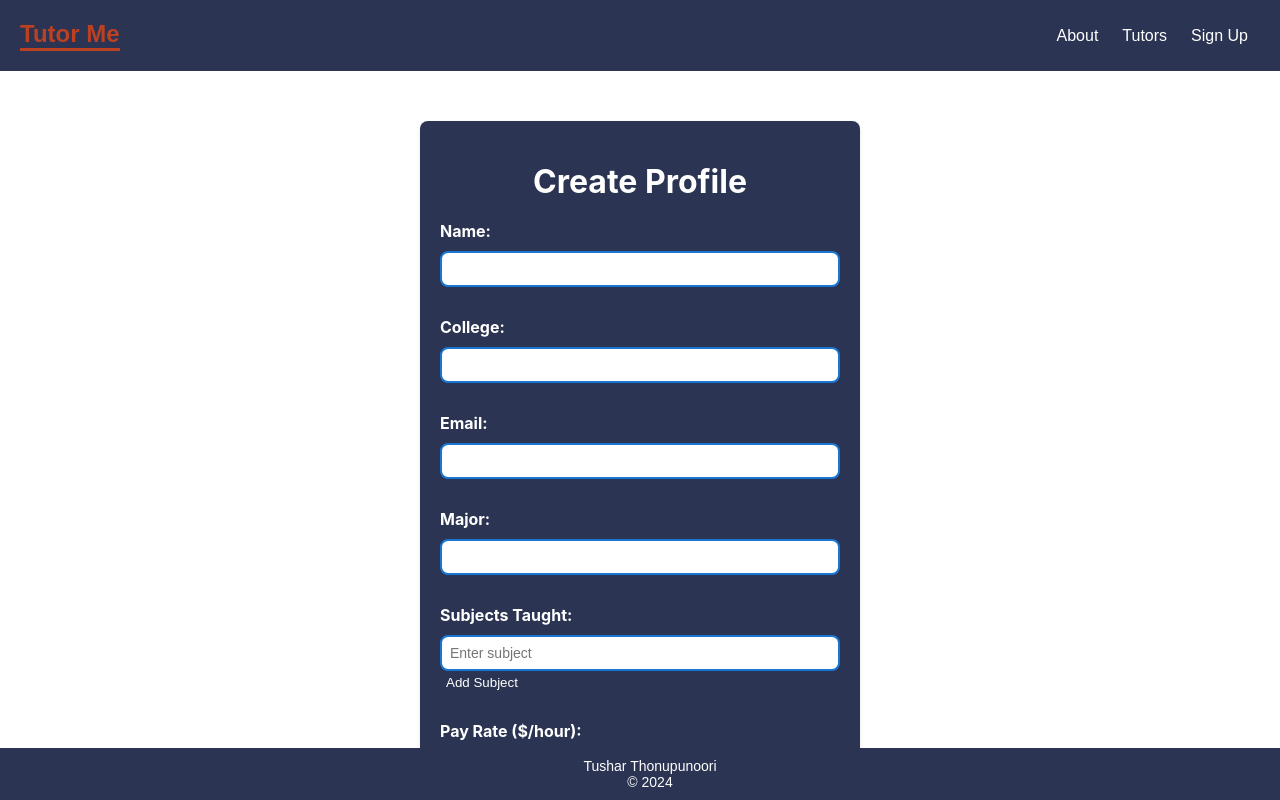
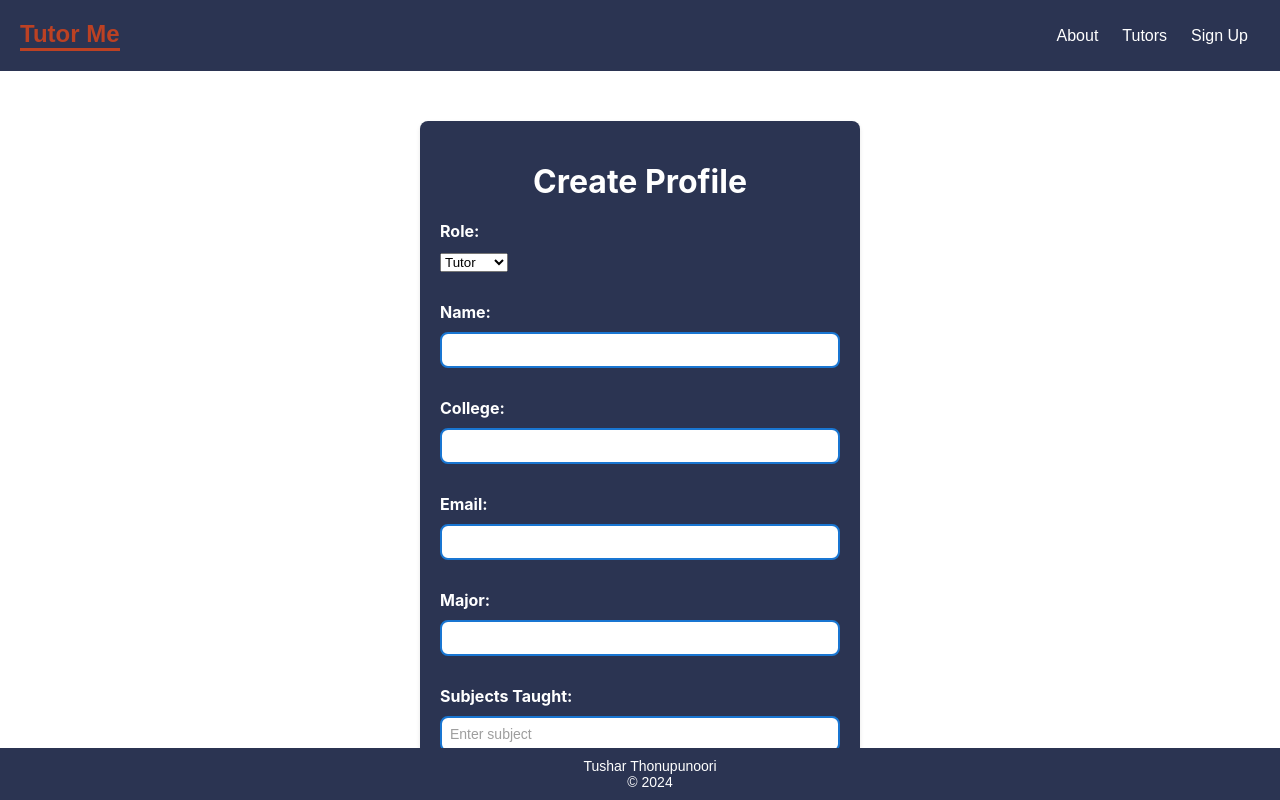
Before and after one commit to tushart29/TutorMe, a React (Create React App) app: page /profile in a window 1280 px wide. Shown: the top 800 px of the page. Built offline with nearby package versions, Linux system fonts and the light colour scheme.

Commit message:
able to edit subjects taught

```diff
--- a/src/CSS/Settings.css
+++ b/src/CSS/Settings.css
@@ -1,76 +1,124 @@
-.dashboard-container {
-    width: 300px;
-    /* Adjust the width as needed */
-    margin: 0 auto;
-    padding: 20px;
-    background-color: black;
-    border: 1px solid #ddd;
-    border-radius: 8px;
-    color: orange;
-    /* Set text color to black */
+:root {
+    --primary: #bc4123;
+    --secondary: #2b3452;
 }
 
-/* Rest of your CSS remains the same */
-
+.dashboard-container {
+    max-width: 400px;
+    margin: 50px auto;
+    padding: 20px;
+    border-radius: 8px;
+    background-color: #2b3452;
+    box-shadow: 0px 2px 4px rgba(0, 0, 0, 0.1);
+    margin-bottom: 50px;
+}
 
 .greeting {
+    text-align: center;
     margin-bottom: 20px;
+    color: #fff;
 }
 
-.profile-section,
-.messaging-section {
-    margin-bottom: 40px;
+.profile-section {
+    margin-bottom: 30px;
 }
 
-.profile-section h2,
-.messaging-section h2 {
-    margin-bottom: 10px;
+.profile-section h2 {
+    text-align: center;
+    margin-bottom: 20px;
+    color: #fff;
 }
 
 .form-group {
-    margin-bottom: 20px;
-    color: black;
+    margin-bottom: 30px;
 }
 
-label {
+.form-group label {
     display: block;
-    margin-bottom: 5px;
-    color: black;
+    margin-bottom: 10px;
+    font-weight: bold;
+    color: #fff;
 }
 
-input[type="text"],
-input[type="email"],
-input[type="number"] {
+.form-group input[type="text"],
+.form-group input[type="email"],
+.form-group input[type="number"] {
     width: 100%;
-    padding: 8px;
+    padding: 12px;
+    border: 2px solid #1976d2;
+    border-radius: 8px;
+    box-sizing: border-box;
     font-size: 16px;
-    border: 1px solid #ccc;
-    border-radius: 4px;
-    color: #000;
-    /* Set text color to black */
+    outline: none;
+    color: black;
+    background-color: white;
 }
 
-button[type="submit"] {
-    padding: 10px 20px;
-    font-size: 16px;
-    background-color: #007bff;
+.form-group input:focus {
+    border-color: #bc4123;
+}
+
+.form-group input::placeholder {
+    color: #9e9e9e;
+}
+
+.form-group .subjects-list {
+    margin-top: 10px;
+}
+
+.form-group .subjects-list div {
+    display: flex;
+    align-items: center;
+    justify-content: space-between;
+}
+
+.form-group .subjects-list button {
+    background-color: transparent;
+    color: #fff;
+    border: none;
+    cursor: pointer;
+}
+
+.form-group .subjects-list button:hover {
+    color: #bc4123;
+}
+
+.submit-button {
+    width: 100%;
+    background-color: #bc4123;
     color: #fff;
     border: none;
     border-radius: 4px;
+    padding: 12px;
     cursor: pointer;
 }
 
-button[type="submit"]:hover {
-    background-color: #0056b3;
+.submit-button:hover {
+    background-color: #a5341e;
 }
 
-ul {
-    list-style-type: none;
-    padding: 0;
+.form-group button[type="button"] {
+    background-color: transparent;
+    color: #fff;
+    border: none;
+    cursor: pointer;
 }
 
-ul li {
-    margin-bottom: 5px;
-    color: #000;
-    /* Set text color to black */
+.form-group button[type="button"]:hover {
+    color: #bc4123;
 }
+
+.link-text {
+    text-align: right;
+    margin-top: 10px;
+}
+
+.link-text a {
+    color: #1976d2;
+    text-decoration: none;
+}
+
+.link-text a:hover {
+    text-decoration: underline;
+    color: #bc4123;
+}
--- a/src/Pages/Profile.js
+++ b/src/Pages/Profile.js
@@ -49,6 +49,8 @@ export default function Profile({ userId }) {
     const [subjectsTaught, setSubjectsTaught] = useState([]);
     const [subjectInput, setSubjectInput] = useState('');
     const [error, setError] = useState('');
+    const [role, setRole] = useState('Tutor'); // Default role is Tutor
+
 
     const addSubjectTaught = () => {
         if (subjectInput.trim() !== '') {
@@ -74,6 +76,8 @@ export default function Profile({ userId }) {
         const email = formData.get('email');
         const major = formData.get('major');
         const payRate = parseFloat(formData.get('payRate'));
+        const Type = role;
+
 
         const subjectsTaughtJSON = JSON.stringify(globalSubjectsTaught);
 
@@ -84,6 +88,7 @@ export default function Profile({ userId }) {
             email,
             major,
             payRate,
+            Type,
             subjectsTaught: subjectsTaughtJSON,
             authID: decryptedUserId
         };
@@ -115,6 +120,13 @@ export default function Profile({ userId }) {
         <div className="profile-container">
             <h1 className="profile-heading">Create Profile</h1>
             <form className="profile-form" onSubmit={handleSubmit}>
+                <div className="form-group">
+                    <label>Role:</label>
+                    <select value={role} onChange={(e) => setRole(e.target.value)}>
+                        <option value="Tutor">Tutor</option>
+                        <option value="Student">Student</option>
+                    </select>
+                </div>
                 <div className="form-group">
                     <label>Name:</label>
                     <input type="text" name="name" />
--- a/src/Pages/Settings.js
+++ b/src/Pages/Settings.js
@@ -5,8 +5,25 @@ import { useNavigate } from 'react-router-dom';
 import '../CSS/Settings.css'
 import CryptoJS from 'crypto-js';
 
+let globalSubjectsTaught = [];
+
+const addSubjectTaughtGlobal = (subject) => {
+    if (subject.trim() !== '') {
+        globalSubjectsTaught.push(subject.trim());
+    }
+};
+
+const removeSubjectTaughtGlobal = (subject) => {
+    const index = globalSubjectsTaught.indexOf(subject);
+    if (index !== -1) {
+        globalSubjectsTaught.splice(index, 1);
+    }
+};
+
 export default function Settings({ userId }) {
     const navigate = useNavigate();
+
+
 
     const decrypt = (encryptedData, key) => {
         try {
@@ -24,7 +41,9 @@ export default function Settings({ userId }) {
     const [email, setEmail] = useState('john.doe@example.com');
     const [major, setMajor] = useState('Computer Science');
     const [payRate, setPayRate] = useState(0);
+    const [subjectInput, setSubjectInput] = useState('');
     const [subjectsTaught, setSubjectsTaught] = useState([]);
+
     let decryptedUserId = ""
 
     // let subjectsTaught = []
@@ -70,7 +89,20 @@ export default function Settings({ userId }) {
             console.error('Error fetching tutors:', error.message);
         }
     }
+    const addSubjectTaught = () => {
+        if (subjectInput.trim() !== '') {
+            setSubjectsTaught([...subjectsTaught, subjectInput.trim()]);
+            addSubjectTaughtGlobal(subjectInput.trim());
+            setSubjectInput('');
+        }
+    };
 
+    const removeSubjectTaught = (index) => {
+        const updatedSubjectsTaught = [...subjectsTaught];
+        const removedSubject = updatedSubjectsTaught.splice(index, 1)[0];
+        setSubjectsTaught(updatedSubjectsTaught);
+        removeSubjectTaughtGlobal(removedSubject);
+    };
     const handleSubmit = async (event) => {
         event.preventDefault();
         try {
@@ -89,7 +121,8 @@ export default function Settings({ userId }) {
                     email: email,
                     major: major,
                     payRate: payRate,
-                    subjectsTaught: subjectsTaught
+                    subjectsTaught: JSON.stringify(globalSubjectsTaught)
+
                 })
                 .eq('authID', decryptedUserId);
 
@@ -134,6 +167,29 @@ export default function Settings({ userId }) {
                         <label>Pay Rate ($/hour):</label>
                         <input type="number" value={payRate} onChange={(e) => setPayRate(e.target.value)} />
                     </div>
+                    <div className="form-group">
+                        <label>Subjects Taught:</label>
+                        <div>
+                            {subjectsTaught.map((subject, index) => (
+                                <div key={index}>
+                                    {subject}{' '}
+                                    <button type="button" onClick={() => removeSubjectTaught(index)}>
+                                        Remove
+                                    </button>
+                                </div>
+                            ))}
+                        </div>
+                        <input
+                            type="text"
+                            value={subjectInput}
+                            onChange={(e) => setSubjectInput(e.target.value)}
+                            placeholder="Enter subject"
+                        />
+                        <button type="button" onClick={addSubjectTaught}>
+                            Add Subject
+                        </button>
+                    </div>
+
                     {/* <div className="form-group">
                         <label>Subjects Taught:</label>
                         <ul>
--- a/src/Pages/Tutors.js
+++ b/src/Pages/Tutors.js
@@ -16,7 +16,34 @@ export default function Tutors() {
         try {
             let { data: tutors, error } = await supabase
                 .from('tutors')
-                .select('*');
+                .select('*')
+                .eq('Type', 'Tutor')
+
+
+            // let { data: tutors, error } = await supabase
+            // .from('tutors')
+            // .select("*")
+
+            // // Filters
+            // .eq('column', 'Equal to')
+            // .gt('column', 'Greater than')
+            // .lt('column', 'Less than')
+            // .gte('column', 'Greater than or equal to')
+            // .lte('column', 'Less than or equal to')
+            // .like('column', '%CaseSensitive%')
+            // .ilike('column', '%CaseInsensitive%')
+            // .is('column', null)
+            // .in('column', ['Array', 'Values'])
+            // .neq('column', 'Not equal to')
+
+            // // Arrays
+            // .contains('array_column', ['array', 'contains'])
+            // .containedBy('array_column', ['contained', 'by'])
+
+
+
+            // .not('role', 'eq', 'Student');
+
             if (error) {
                 throw error;
             }
```
